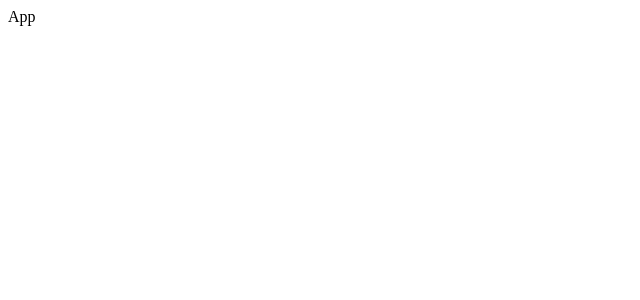
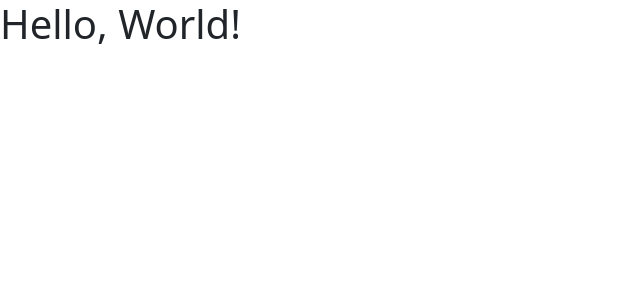
Before and after one commit to githubscientist/fsd59wdfe, a React (Vite) app: page / in a window 1280 px wide. Shown: the top 300 px of the page, without its empty margins (0-640 px from the left). Built offline with nearby package versions, Linux system fonts and the light colour scheme.

Commit message:
bootstrap setup done + react router dom setup done

```diff
--- a/package.json
+++ b/package.json
@@ -10,8 +10,10 @@
     "preview": "vite preview"
   },
   "dependencies": {
+    "bootstrap": "^5.3.3",
     "react": "^18.3.1",
-    "react-dom": "^18.3.1"
+    "react-dom": "^18.3.1",
+    "react-router-dom": "^6.24.0"
   },
   "devDependencies": {
     "@types/react": "^18.3.3",
--- a/src/App.jsx
+++ b/src/App.jsx
@@ -1,7 +1,15 @@
+import { RouterProvider, createBrowserRouter } from "react-router-dom";
+import Home from "./pages/Home";
+
+const router = createBrowserRouter([
+  {
+    path: "/",
+    element: <Home />
+  }
+]);
+
 const App = () => {
-  return (
-    <div>App</div>
-  )
+  return <RouterProvider router={router} />;
 }
 
 export default App;
--- a/src/main.jsx
+++ b/src/main.jsx
@@ -2,5 +2,7 @@ import React from 'react'
 import ReactDOM from 'react-dom/client'
 import App from './App.jsx'
 import './index.css'
+import 'bootstrap/dist/css/bootstrap.min.css'
+import 'bootstrap/dist/js/bootstrap.bundle.min.js'
 
 ReactDOM.createRoot(document.getElementById('root')).render(<App />);
--- /dev/null
+++ b/src/pages/Home.jsx
@@ -0,0 +1,5 @@
+const Home = () => {
+    return <h1>Hello, World!</h1>;
+}
+
+export default Home;
```
Also changed, not shown: 1 other file (tests, documents, lock files or other folders).
